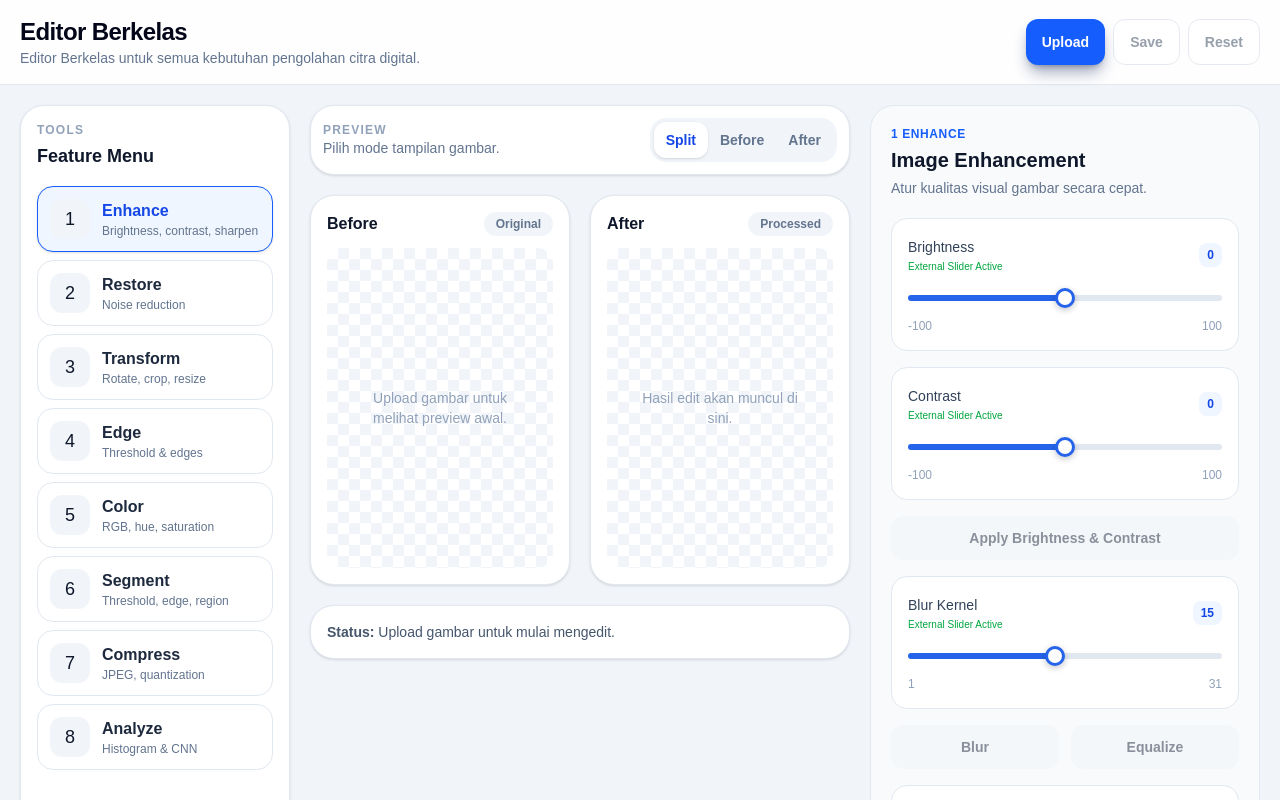
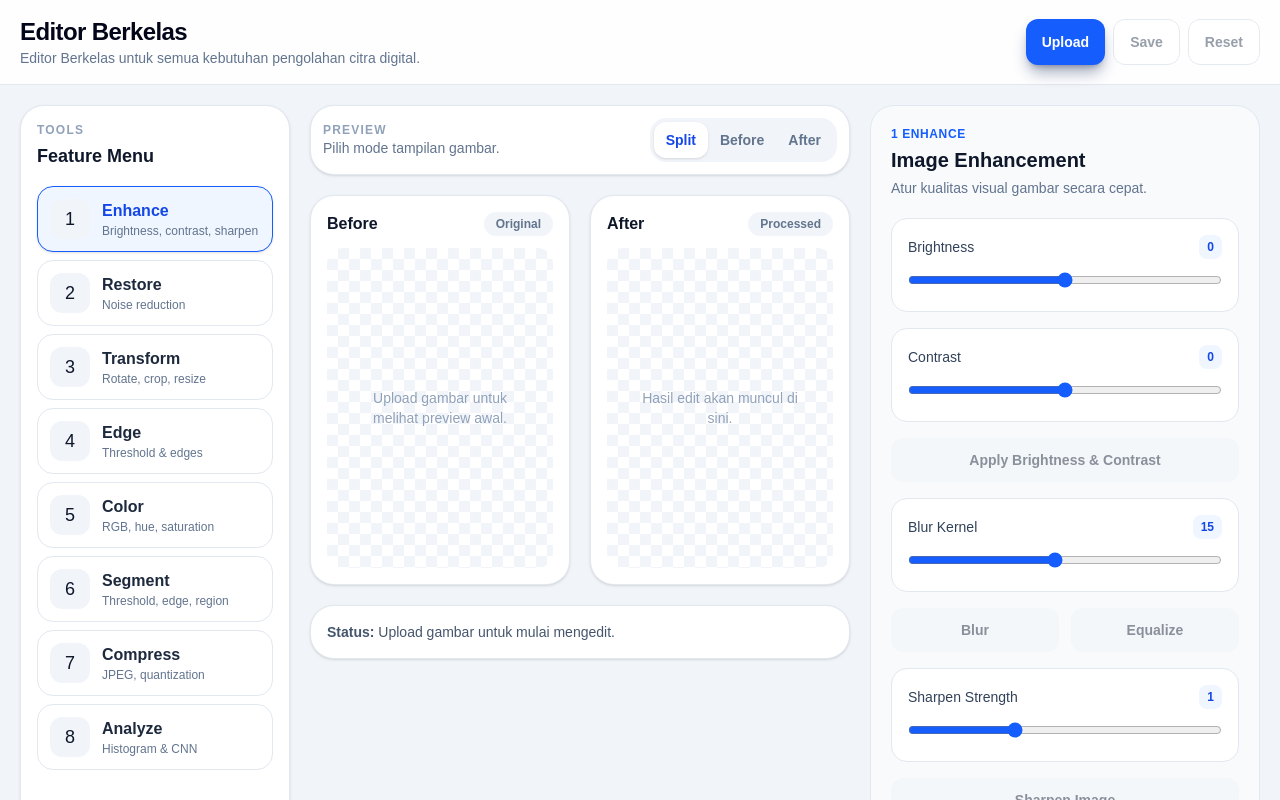
Before and after one commit to sellolintang/pcd, a React (Vite) app in the folder frontend/: page / in a window 1280 px wide. Shown: the top 800 px of the page. Built offline with nearby package versions, Linux system fonts and the light colour scheme.

Commit message:
cannot solve slider

```diff
--- a/frontend/src/App.jsx
+++ b/frontend/src/App.jsx
@@ -1,5 +1,4 @@
 import { useRef, useState } from 'react'
-import Slider from './components/Slider'
 
 function App() {
   const fileInputRef = useRef(null)
@@ -441,92 +440,25 @@ function App() {
   const inputClass =
     'w-full rounded-xl border border-slate-200 bg-white px-3 py-2 text-sm text-slate-800 outline-none focus:border-blue-500 focus:ring-2 focus:ring-blue-100'
 
-  // const Slider = ({ label, value, min, max, step = 1, onChange }) => {
-  //   const numericValue = Number(value)
-  //   const numericMin = Number(min)
-  //   const numericMax = Number(max)
-  //   const numericStep = Number(step)
-
-  //   const percentage =
-  //     ((numericValue - numericMin) / (numericMax - numericMin)) * 100
-
-  //   const clampValue = (value) => {
-  //     return Math.min(numericMax, Math.max(numericMin, value))
-  //   }
-
-  //   const snapToStep = (value) => {
-  //     const steppedValue =
-  //       Math.round((value - numericMin) / numericStep) * numericStep + numericMin
-
-  //     return Number(steppedValue.toFixed(4))
-  //   }
-
-  //   const updateValueFromPointer = (event, trackElement) => {
-  //     const rect = trackElement.getBoundingClientRect()
-  //     const pointerX = event.clientX - rect.left
-  //     const rawPercentage = pointerX / rect.width
-  //     const rawValue = numericMin + rawPercentage * (numericMax - numericMin)
-  //     const nextValue = snapToStep(clampValue(rawValue))
-
-  //     onChange(nextValue)
-  //   }
-
-  //   const handlePointerDown = (event) => {
-  //     event.preventDefault()
-
-  //     const trackElement = event.currentTarget
-
-  //     updateValueFromPointer(event, trackElement)
-
-  //     const handlePointerMove = (moveEvent) => {
-  //       moveEvent.preventDefault()
-  //       updateValueFromPointer(moveEvent, trackElement)
-  //     }
-
-  //     const handlePointerUp = () => {
-  //       window.removeEventListener('pointermove', handlePointerMove)
-  //       window.removeEventListener('pointerup', handlePointerUp)
-  //     }
-
-  //     window.addEventListener('pointermove', handlePointerMove)
-  //     window.addEventListener('pointerup', handlePointerUp)
-  //   }
-
-  //   return (
-  //     <div className="rounded-2xl border border-slate-200 bg-white p-4">
-  //       <div className="mb-3 flex items-center justify-between">
-  //         <span className="text-sm font-medium text-slate-700">{label}</span>
-
-  //         <span className="rounded-lg bg-blue-50 px-2 py-1 text-xs font-semibold text-blue-700">
-  //           {numericValue}
-  //         </span>
-  //       </div>
-
-  //       <div
-  //         role="slider"
-  //         tabIndex={0}
-  //         aria-label={label}
-  //         aria-valuemin={numericMin}
-  //         aria-valuemax={numericMax}
-  //         aria-valuenow={numericValue}
-  //         onPointerDown={handlePointerDown}
-  //         className="relative h-8 w-full cursor-pointer select-none touch-none"
-  //       >
-  //         <div className="absolute left-0 top-1/2 h-2 w-full -translate-y-1/2 rounded-full bg-slate-200">
-  //           <div
-  //             className="h-full rounded-full bg-blue-600"
-  //             style={{ width: `${percentage}%` }}
-  //           />
-  //         </div>
-
-  //         <div
-  //           className="absolute top-1/2 h-5 w-5 -translate-x-1/2 -translate-y-1/2 rounded-full border-2 border-white bg-blue-600 shadow"
-  //           style={{ left: `${percentage}%` }}
-  //         />
-  //       </div>
-  //     </div>
-  //   )
-  // }
+  const Slider = ({ label, value, min, max, step = 1, onChange }) => (
+    <div className="rounded-2xl border border-slate-200 bg-white p-4">
+      <div className="mb-3 flex items-center justify-between">
+        <span className="text-sm font-medium text-slate-700">{label}</span>
+        <span className="rounded-lg bg-blue-50 px-2 py-1 text-xs font-semibold text-blue-700">
+          {value}
+        </span>
+      </div>
+      <input
+        type="range"
+        min={min}
+        max={max}
+        step={step}
+        value={value}
+        onChange={(event) => onChange(event.target.value)}
+        className="w-full accent-blue-600"
+      />
+    </div>
+  )
 
   const NumberInput = ({ label, value, onChange }) => (
     <label className="block">
--- a/frontend/src/components/Slider.jsx
+++ /dev/null
@@ -1,64 +0,0 @@
-export default function Slider({
-  label,
-  value,
-  min,
-  max,
-  step = 1,
-  onChange,
-  unit = '',
-}) {
-  const numericValue = Number(value)
-  const numericMin = Number(min)
-  const numericMax = Number(max)
-  const numericStep = Number(step)
-
-  const progress =
-    numericMax === numericMin
-      ? 0
-      : ((numericValue - numericMin) / (numericMax - numericMin)) * 100
-
-  const safeProgress = Math.min(100, Math.max(0, progress))
-
-  const handleChange = (event) => {
-    onChange(Number(event.currentTarget.value))
-  }
-
-  return (
-    <div className="rounded-2xl border border-slate-200 bg-white p-4">
-      <div className="mb-3 flex items-center justify-between gap-3">
-  <div>
-    <span className="text-sm font-medium text-slate-700">{label}</span>
-    <div className="text-[10px] text-green-600">External Slider Active</div>
-  </div>
-
-  <span className="rounded-lg bg-blue-50 px-2 py-1 text-xs font-semibold text-blue-700">
-    {numericValue}
-    {unit}
-  </span>
-</div>
-
-      <input
-        type="range"
-        min={numericMin}
-        max={numericMax}
-        step={numericStep}
-        value={numericValue}
-        onInput={handleChange}
-        onChange={handleChange}
-        style={{ '--slider-progress': `${safeProgress}%` }}
-        className="pcd-slider"
-      />
-
-      <div className="mt-2 flex justify-between text-xs text-slate-400">
-        <span>
-          {numericMin}
-          {unit}
-        </span>
-        <span>
-          {numericMax}
-          {unit}
-        </span>
-      </div>
-    </div>
-  )
-}
--- a/frontend/src/index.css
+++ b/frontend/src/index.css
@@ -8,67 +8,3 @@ body {
   margin: 0;
   font-family: Arial, Helvetica, sans-serif;
 }
-
-.pcd-slider {
-  -webkit-appearance: none;
-  appearance: none;
-  display: block;
-  width: 100%;
-  height: 24px;
-  background: transparent;
-  cursor: pointer;
-  touch-action: none;
-}
-
-.pcd-slider:focus {
-  outline: none;
-}
-
-.pcd-slider::-webkit-slider-runnable-track {
-  height: 6px;
-  border-radius: 999px;
-  background: linear-gradient(
-    to right,
-    #2563eb 0%,
-    #2563eb var(--slider-progress, 0%),
-    #e2e8f0 var(--slider-progress, 0%),
-    #e2e8f0 100%
-  );
-}
-
-.pcd-slider::-webkit-slider-thumb {
-  -webkit-appearance: none;
-  appearance: none;
-  width: 20px;
-  height: 20px;
-  margin-top: -7px;
-  border-radius: 999px;
-  border: 3px solid #2563eb;
-  background: #ffffff;
-  box-shadow: 0 2px 6px rgba(15, 23, 42, 0.25);
-}
-
-.pcd-slider::-webkit-slider-thumb:hover {
-  transform: scale(1.08);
-}
-
-.pcd-slider::-moz-range-track {
-  height: 6px;
-  border-radius: 999px;
-  background: #e2e8f0;
-}
-
-.pcd-slider::-moz-range-progress {
-  height: 6px;
-  border-radius: 999px;
-  background: #2563eb;
-}
-
-.pcd-slider::-moz-range-thumb {
-  width: 16px;
-  height: 16px;
-  border-radius: 999px;
-  border: 3px solid #2563eb;
-  background: #ffffff;
-  box-shadow: 0 2px 6px rgba(15, 23, 42, 0.25);
-}
```
